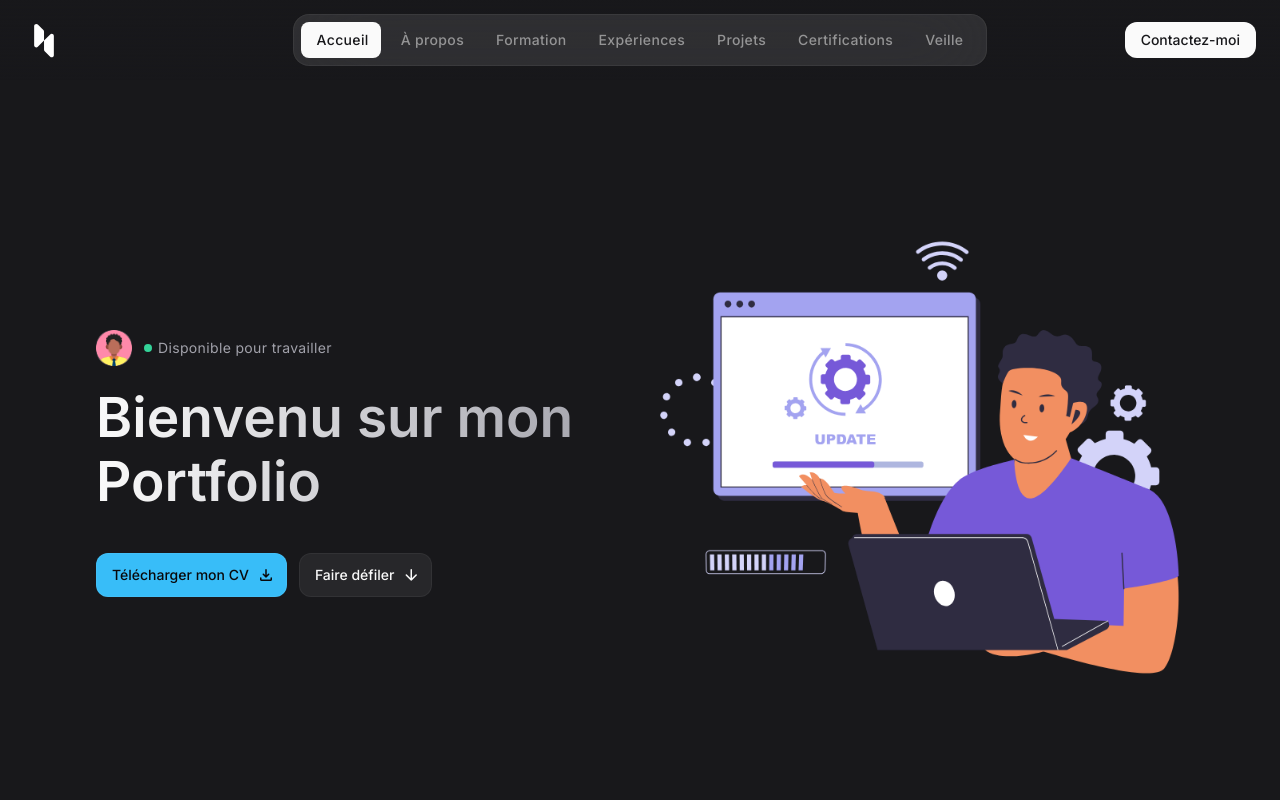
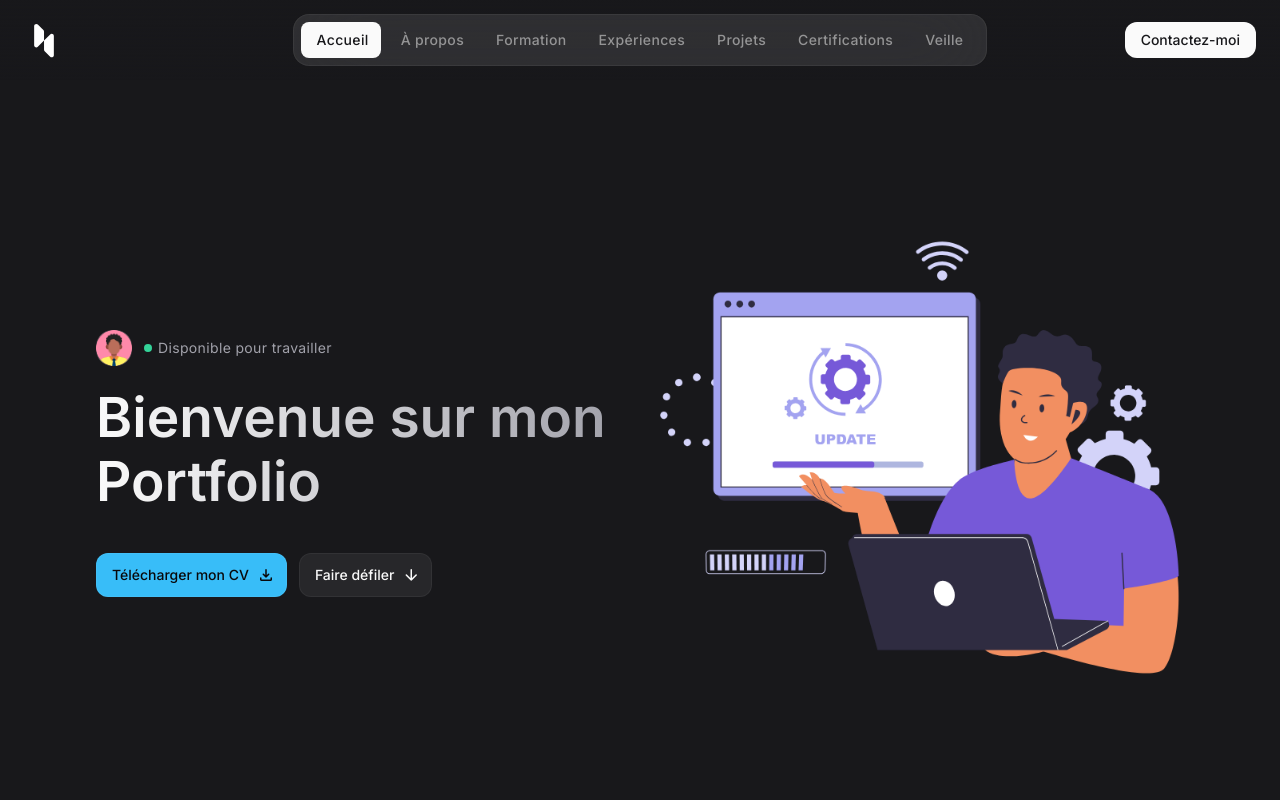
Before and after one commit to jeremyvidocin/Mon-Portfolio, a React (Vite) app: page / in a window 1280 px wide. Shown: the top 800 px of the page. Built offline with nearby package versions, Linux system fonts and the light colour scheme.

Commit message:
Add files via upload

```diff
--- a/src/components/Footer.jsx
+++ b/src/components/Footer.jsx
@@ -48,7 +48,7 @@ const Footer = () => {
                 <div className="lg:grid lg:grid-cols-2">
                     <div className="mb-10">
                         <h2 className="headline-1 mb-8 lg:max-w-[12ch reveal-up">
-                            Travaillons ensemble dès maintenant!
+                            Travaillons ensemble dès maintenant !
                         </h2>
                         <ButtonPrimary
                         href="mailto:jeremyvidocin@gmail.com"
--- a/src/components/Hero.jsx
+++ b/src/components/Hero.jsx
@@ -32,7 +32,7 @@ const Hero = () =>{
                         </div>
                     </div>
                     <h2 className="headline-1 max-w-[15ch] sm:max-w-[20ch] lg:max-w-[15ch] mt-5 mb-8 lg:mb-10">
-                    Bienvenu sur mon Portfolio
+                    Bienvenue sur mon Portfolio
                     </h2>
 
                     <div className="flex items-center gap-3">
--- a/src/components/Skill.jsx
+++ b/src/components/Skill.jsx
@@ -117,11 +117,6 @@ const skillItem = [
     imgSrc: '/images/xampp.svg',
     label: 'XAMPP',
     desc: 'Environnement local'
-  },
-  {
-    imgSrc: '/images/laravel.svg',
-    label: 'Laravel',
-    desc: 'Framework PHP'
   }
 ];
 
```
